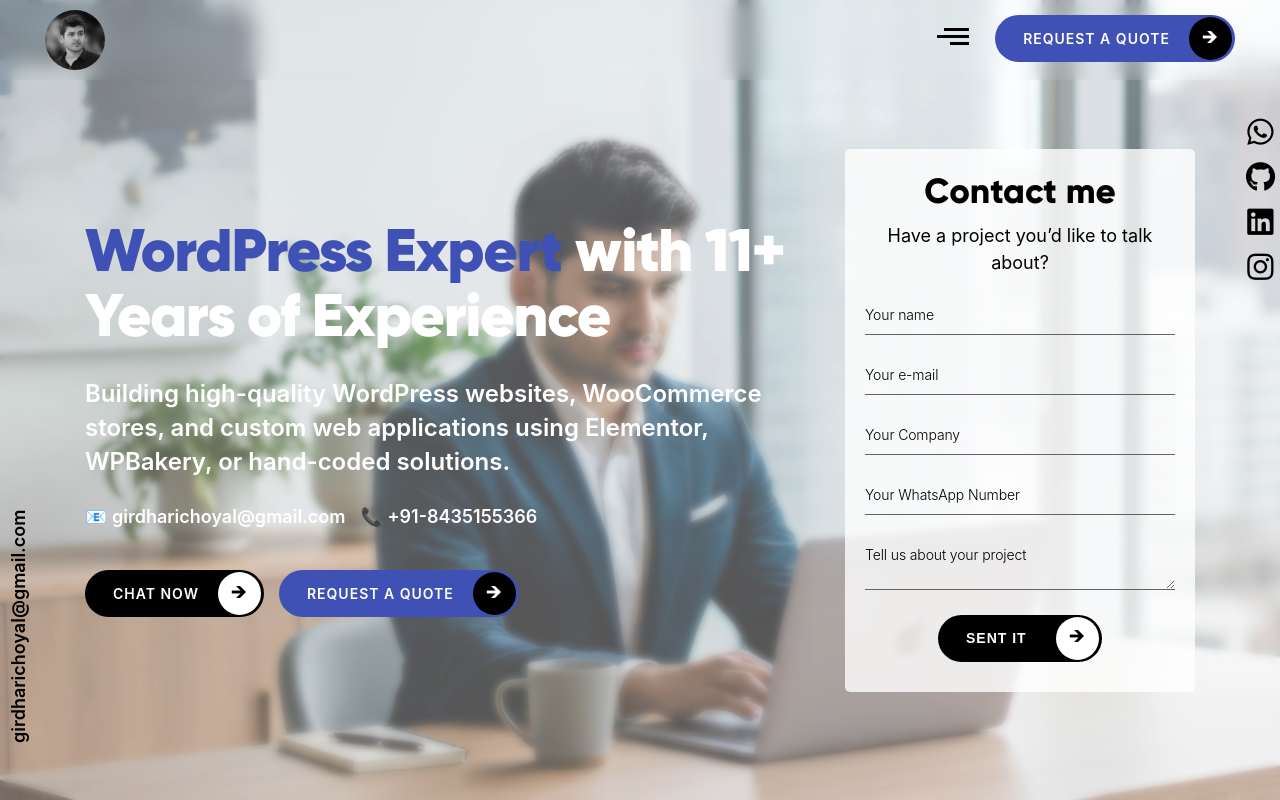
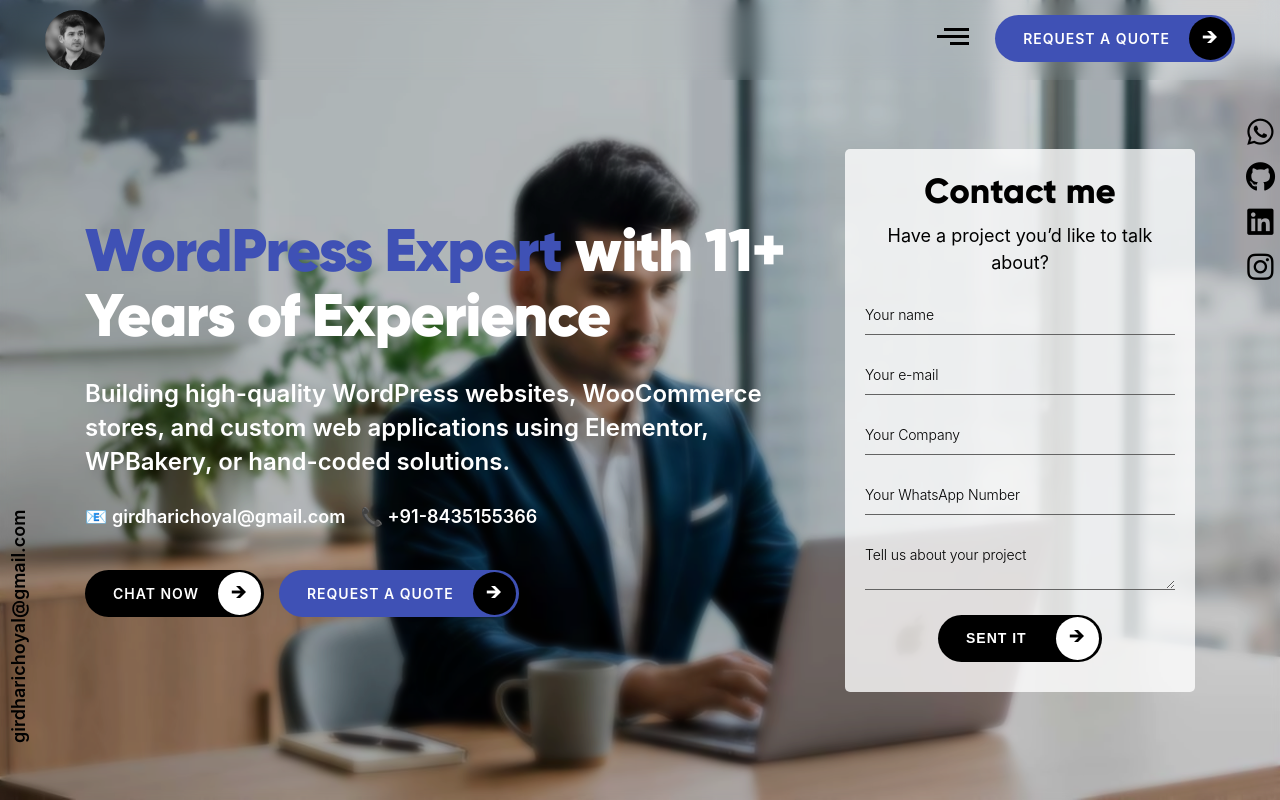
Before and after one commit to gchoyal/gchoyal.github.io, a plain HTML site: page index.html in a window 1280 px wide. Shown: the top 800 px of the page. Drawn offline with Linux system fonts and the light colour scheme; a web font is replaced by a local one.

Commit message:
sdsdssds

```diff
--- a/assets/style.css
+++ b/assets/style.css
@@ -36,7 +36,7 @@ body.darkness{
   filter: alpha(opacity=85); /* IE8 fallback */
   z-index: 6;
   height: 100%;
-  background-color: rgb(255 255 255 / 0%);
+  background-color: rgb(0 0 0 / 30%);
 	backdrop-filter: blur(4px);
 	-webkit-backdrop-filter: blur(4px);
 }
@@ -44,7 +44,7 @@ body.darkness{
 .hero.home-banner div#code-js{
 	min-height: 100vh; /* IE9+ */
 	min-height: 100vw\9; /* IE8 fallback */
-	background-color: rgb(255 255 255 / 40%);
+	background-color: rgb(0 0 0 / 20%);
 }
 
 #particles-js canvas, div#code-js canvas{
```
